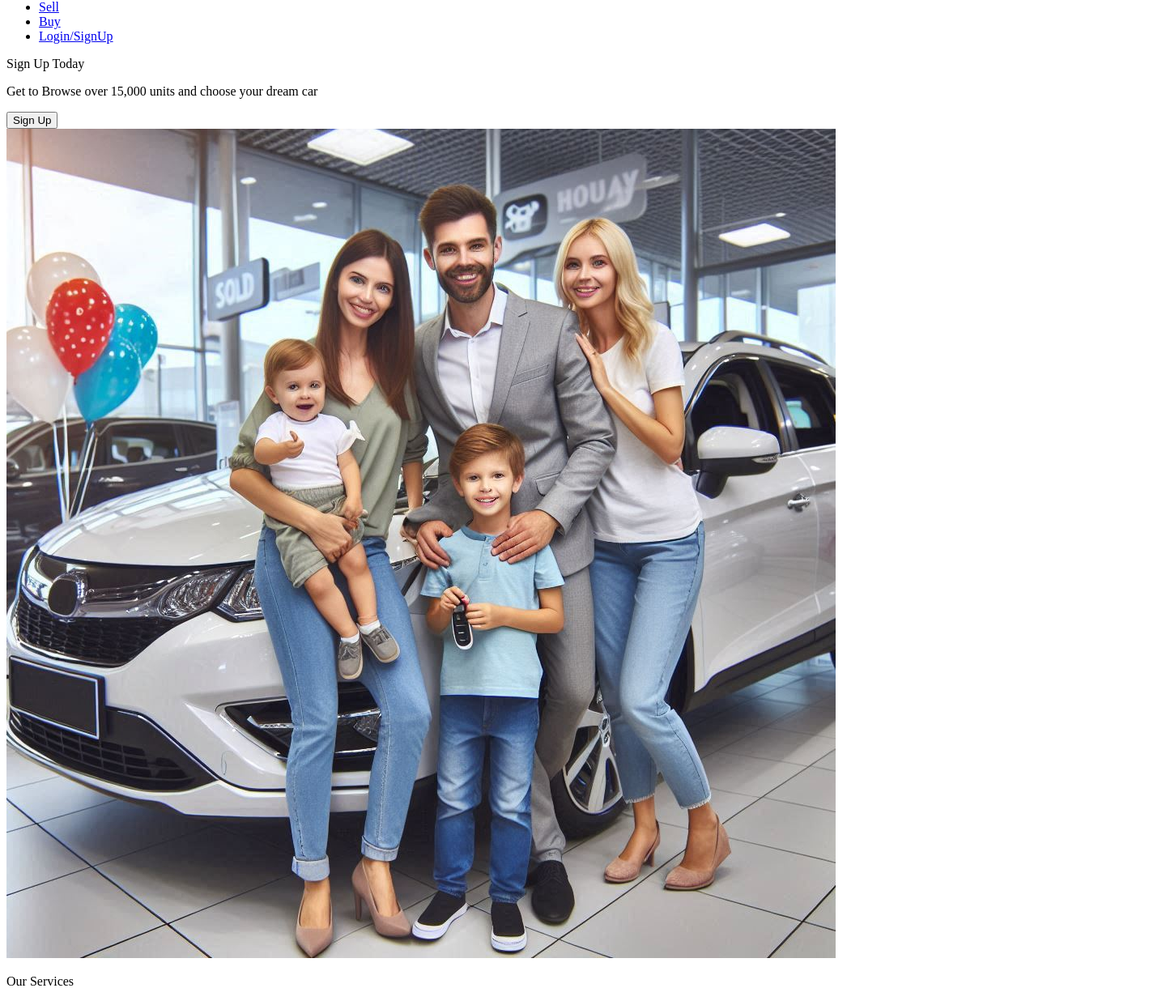
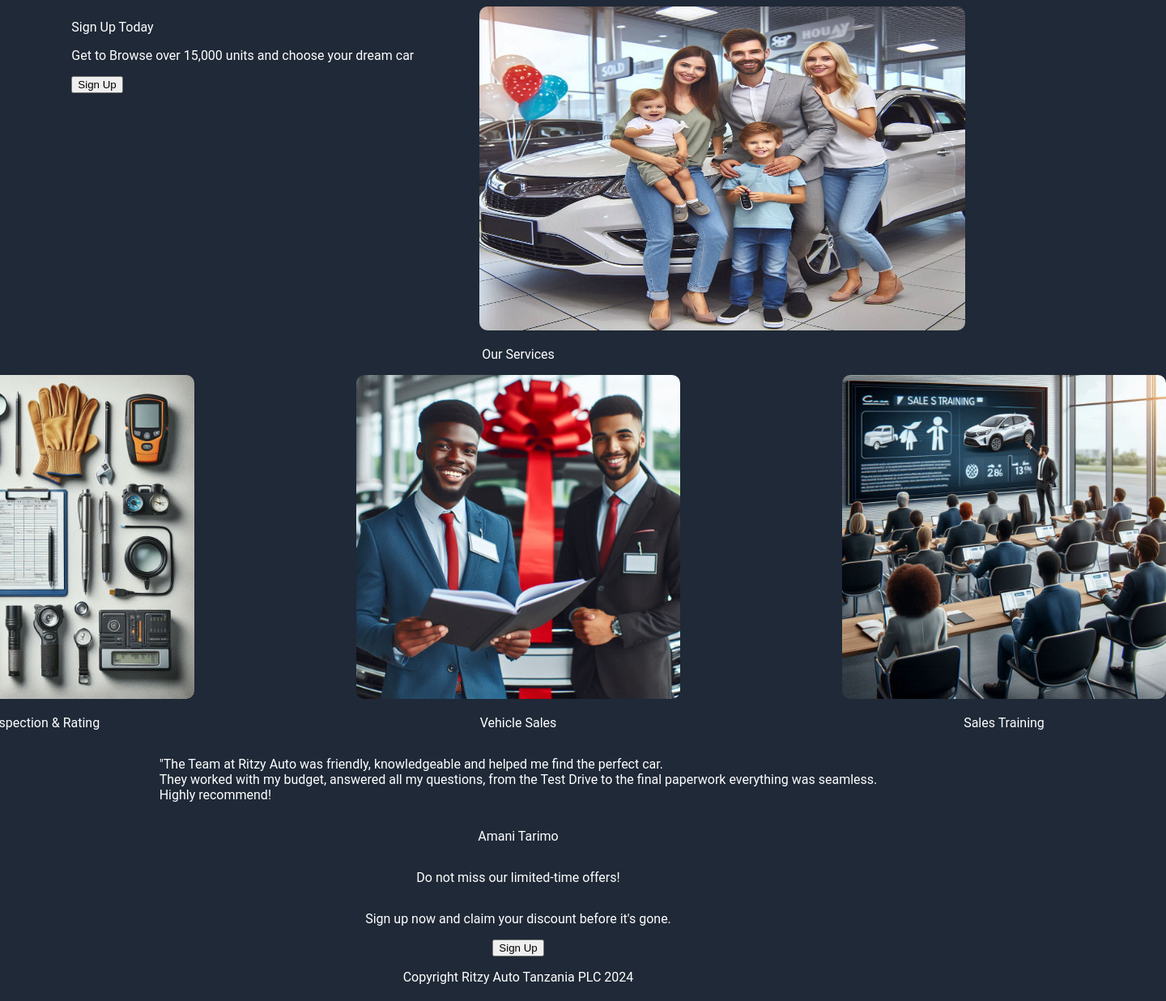
Before and after one commit to Atarimo/Ritzy-Auto-Tanzania, a plain HTML site: page index.html in a window 1280 px wide. Shown: the part 59-1295 px from the top of the page at 81% size, 1440 px wide, since content can reach past the window. Drawn offline with Linux system fonts and the light colour scheme.

Commit message:
Position all major parts in their position.

```diff
--- a/index.html
+++ b/index.html
@@ -17,14 +17,14 @@
         </ul>
     </div>
 
-    <div class="Content-a">
+    <div class="content-a">
         <div class="content-left-a">
             <p class="upper-a">Sign Up Today</p>
             <p class="lower-a">Get to Browse over 15,000 units and choose your dream car</p>
             <button class="signup">Sign Up</button>
         </div>
-        <div class="content-right-a">
-            <img src="/assets/satisfiedfamily.jpeg">
+        <div>
+            <img src="/assets/satisfiedfamily.jpeg" class="placeholder">
         </div>
     </div>
 
@@ -34,17 +34,17 @@
         </div>
         <div class="lowerpanel">
             <div class="panel">
-                <img src="/assets/carinspectionkit.jpeg">
+                <img src="/assets/carinspectionkit.jpeg" class="imgsvs">
                 <p>Car Inspection & Rating</p>
             </div>
 
             <div class="panel">
-                <img src="/assets/salesagent.jpeg">
+                <img src="/assets/salesagent.jpeg" class="imgsvs">
                 <p>Vehicle Sales</p>
             </div>
 
             <div class="panel">
-                <img src="/assets/salestraining.jpeg">
+                <img src="/assets/salestraining.jpeg" class="imgsvs">
                 <p>Sales Training</p>
             </div>
         </div>
--- a/style.css
+++ b/style.css
@@ -0,0 +1,74 @@
+body {
+    display: flex;
+    flex-direction: column;
+    background-color: #1f2937;
+    font-family: Roboto, 'Times New Roman', Times, serif;
+    color: white;
+}
+
+a {
+    color: white;
+    text-decoration: none;
+}
+
+ul {
+    list-style: none;
+    display: flex;
+    gap: 35px;
+}
+
+.header {
+    display: flex;
+    justify-content: space-between;
+}
+
+.content-a {
+    display: flex;
+    justify-content: space-evenly;
+}
+
+.placeholder {
+    width: 600px;
+    height: 400px;
+    border-radius: 10px;
+}
+
+.content-services {
+    display: flex;
+    flex-direction: column;
+    justify-content: center;
+    align-items: center;
+}
+
+.lowerpanel{
+    display: flex;
+    gap: 200px;
+}
+
+.panel{
+    text-align: center;
+}
+
+.imgsvs{
+    width: 400px;
+    height: auto;
+    border-radius: 10px;
+}
+
+.testimony{
+    display: flex;
+    flex-direction: column;
+    align-items: center;
+}
+
+.calltoa {
+    display: flex;
+    flex-direction: column;
+    align-items: center;
+}
+
+.footer {
+    display: flex;
+    flex-direction: column;
+    align-items: center;
+}
```
